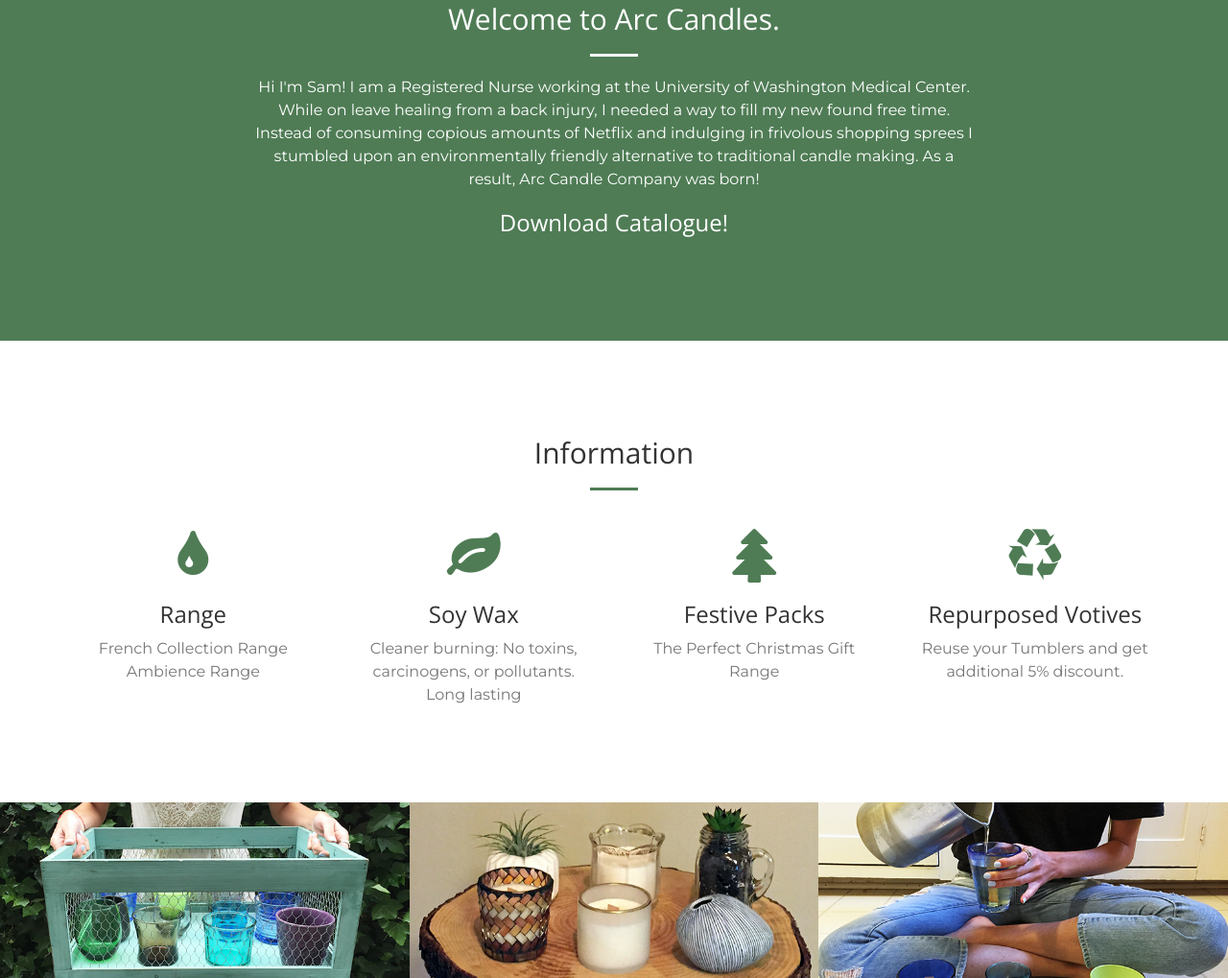
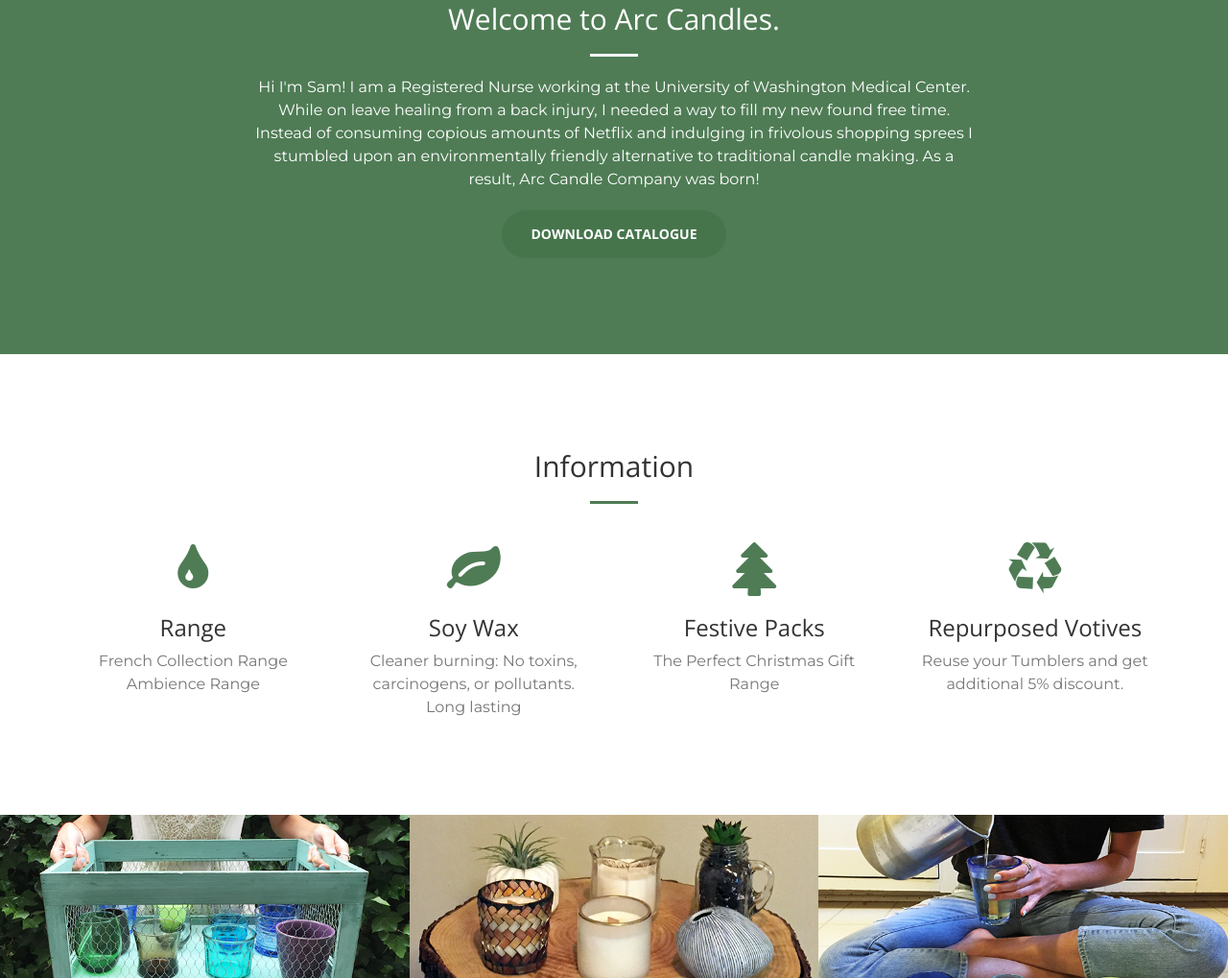
Before and after one commit to Eradicate-2000/Arc-Candle-Website.github.io, a website: page index.html in a window 1280 px wide. Shown: the part 897-1916 px from the top of the page at 96% size. Drawn offline with nearby package versions, Linux system fonts and the light colour scheme.

Commit message:
Button Added

```diff
--- a/index.html
+++ b/index.html
@@ -100,7 +100,7 @@
                     found free time. Instead of consuming copious amounts of Netflix and indulging in frivolous shopping
                     sprees I stumbled upon an environmentally friendly alternative to traditional candle making. As a
                     result, Arc Candle Company was born!</p>
-                <a href="/ARC Candles Catalogue.pdf" download><h3>Download Catalogue!</h3></a>
+               <a href="/ARC Candles Catalogue.pdf" download class="btn btn-primary btn-xl page-scroll">Download Catalogue</a>
             </div>
         </div>
         </div>
```
